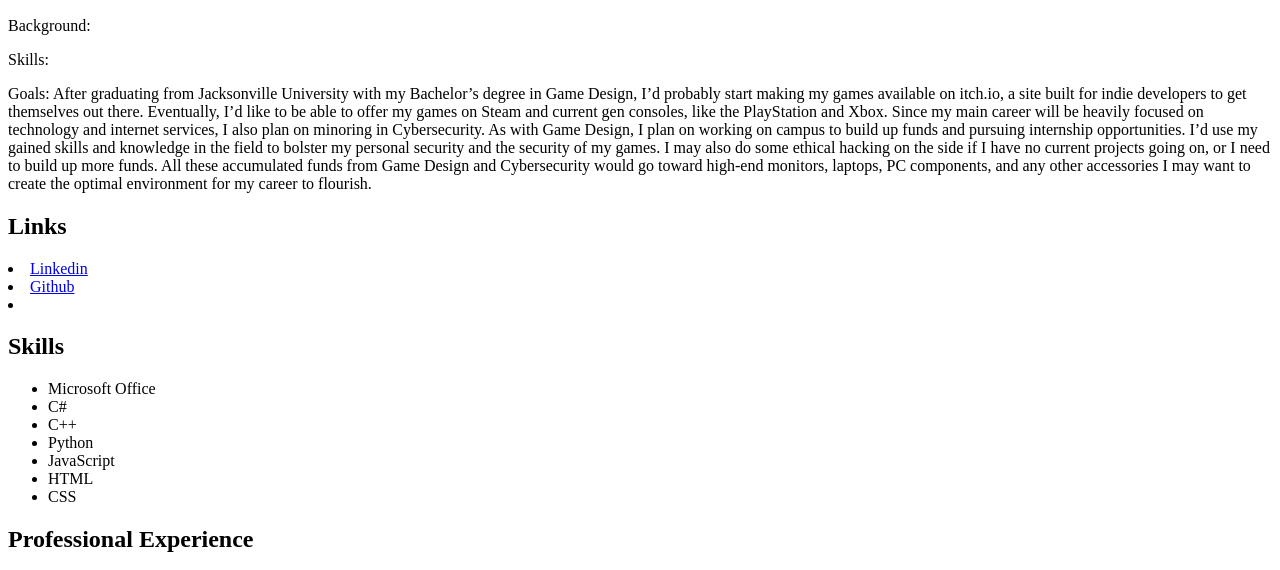
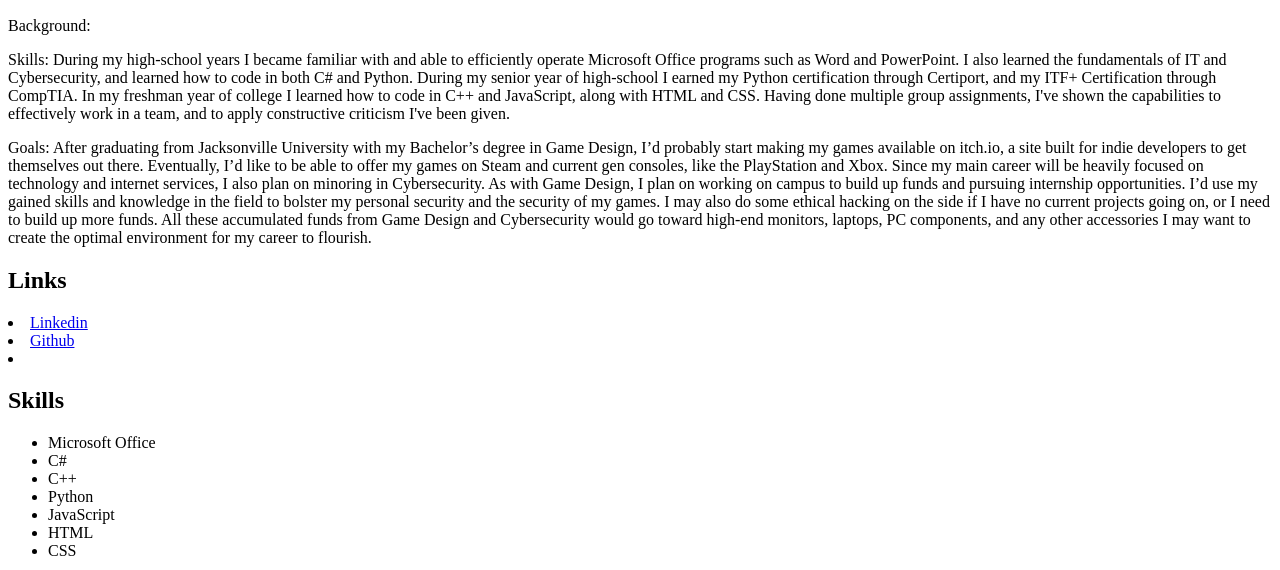
Before and after one commit to XavOliver/CS-158-Projects, a plain HTML site: page ProfessionalWebsite/index.html in a window 1280 px wide. Shown: the part 157-727 px from the top of the page. Drawn offline with Linux system fonts and the light colour scheme.

Commit message:
Changed folder name

```diff
--- a/Portfolio/index.html
+++ b/ProfessionalWebsite/index.html
@@ -14,7 +14,14 @@
     <div>
         <h2>About Me</h2>
         <p>Background:</p>
-        <p>Skills:</p>
+
+        <p>Skills: During my high-school years I became familiar with and able to efficiently operate Microsoft Office programs such as Word and PowerPoint.
+            I also learned the fundamentals of IT and Cybersecurity, and learned how to code in both C# and Python.
+            During my senior year of high-school I earned my Python certification through Certiport, and my ITF+ Certification through CompTIA.
+            In my freshman year of college I learned how to code in C++ and JavaScript,
+            along with HTML and CSS. Having done multiple group assignments,
+            I've shown the capabilities to effectively work in a team, and to apply constructive criticism I've been given.</p>
+
         <p>Goals: After graduating from Jacksonville University with my Bachelor’s
             degree in Game Design, I’d probably start making my games available on itch.io,
             a site built for indie developers to get themselves out there. Eventually,
```
Also changed, not shown: ProfessionalWebsite/img/xavier.jpg (renamed from Portfolio/img/xavier.jpg), ProfessionalWebsite/style.css (renamed from Portfolio/style.css).
